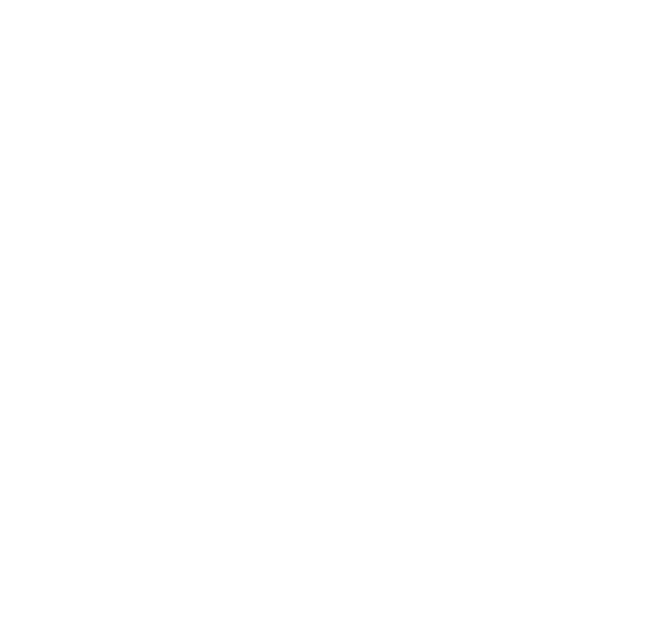
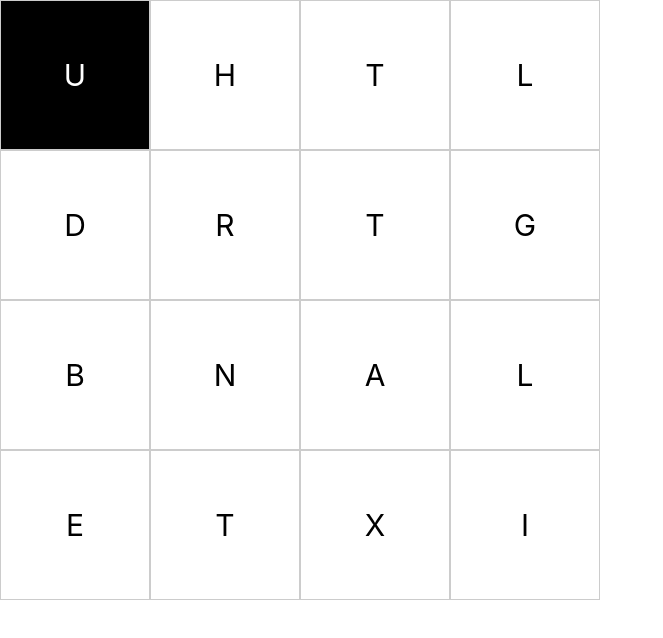
Before and after one commit to julian-leahy/wordwar, a React (Create React App) app: page / in a window 1280 px wide. Shown: the top 638 px of the page, without its empty margins (0-663 px from the left). Built offline with nearby package versions, Linux system fonts and the light colour scheme.

Commit message:
generate random board

```diff
--- a/src/App.js
+++ b/src/App.js
@@ -1,10 +1,11 @@
 import React from 'react';
 import './App.scss';
+import Board from './features/board/Board';
 
 function App() {
   return (
     <div className="App">
-
+      <Board />
     </div>
   );
 }
--- /dev/null
+++ b/src/app/letters.js
@@ -0,0 +1,73 @@
+/** configured like Boogle 🎲 */
+
+const letters = [
+    {
+        tile: ['R', 'I', 'F', 'O', 'B', 'X']
+    },
+    {
+        tile: ['I', 'F', 'E', 'H', 'E', 'Y']
+    },
+    {
+        tile: ['D', 'E', 'N', 'O', 'W', 'S']
+    },
+    {
+        tile: ['U', 'T', 'O', 'K', 'N', 'D']
+    },
+    {
+        tile: ['H', 'M', 'S', 'R', 'A', 'O']
+    },
+    {
+        tile: ['L', 'U', 'P', 'E', 'T', 'S']
+    },
+    {
+        tile: ['A', 'C', 'I', 'T', 'O', 'A']
+    },
+    {
+        tile: ['Y', 'L', 'G', 'K', 'U', 'E']
+    },
+    {
+        tile: ['R', 'B', 'M', 'J', 'O', 'A']
+    },
+    {
+        tile: ['E', 'H', 'I', 'S', 'P', 'N']
+    },
+    {
+        tile: ['V', 'E', 'T', 'I', 'G', 'N']
+    },
+    {
+        tile: ['B', 'A', 'L', 'I', 'Y', 'T']
+    },
+    {
+        tile: ['E', 'Z', 'A', 'V', 'N', 'D']
+    },
+    {
+        tile: ['R', 'A', 'L', 'E', 'S', 'C']
+    },
+    {
+        tile: ['U', 'W', 'I', 'L', 'R', 'G']
+    },
+    {
+        tile: ['P', 'A', 'C', 'E', 'M', 'D']
+    }
+]
+
+/**
+ *
+ * @param {array} a
+ * @returns shuffled array with a random character from each element
+ */
+const shuffleArray = (a) => {
+    const temp = [];
+
+    while (a.length !== 0) {
+        const randomIndex = Math.floor(Math.random() * a.length);
+        temp.push(letters[randomIndex]);
+        letters.splice(randomIndex, 1);
+    }
+
+    const tilesArray = [];
+    temp.forEach(({ tile }) => tilesArray.push(tile[Math.floor(Math.random() * 6)]));
+    return tilesArray;
+}
+
+export const shuffledTiles = shuffleArray(letters)
--- a/src/app/store.js
+++ b/src/app/store.js
@@ -1,8 +1,8 @@
 import { configureStore } from '@reduxjs/toolkit';
-import counterReducer from '../features/counter/counterSlice';
+import boardReducer from '../features/board/boardSlice';
 
 export const store = configureStore({
   reducer: {
-    counter: counterReducer,
+    board: boardReducer
   },
 });
--- /dev/null
+++ b/src/features/board/Board.js
@@ -0,0 +1,20 @@
+import React from 'react';
+import './Board.scss'
+import { useSelector } from 'react-redux';
+import Square from '../square/Square';
+import { selectBoard } from '../board/boardSlice';
+
+function Board() {
+
+    const tiles = useSelector(selectBoard)
+
+    return (
+        <div className='board-wrap'>
+            <div className='board'>
+                {tiles.map((tile, idx) => <Square key={idx} tile={tile} />)}
+            </div>
+        </div>
+    )
+}
+
+export default Board;
--- /dev/null
+++ b/src/features/board/Board.scss
@@ -0,0 +1,7 @@
+@import "./../../partials/vars";
+
+.board {
+    width: $board;
+    display: flex;
+    flex-wrap: wrap;
+}
--- /dev/null
+++ b/src/features/board/boardSlice.js
@@ -0,0 +1,22 @@
+import { createSlice } from "@reduxjs/toolkit";
+import { shuffledTiles } from './../../app/letters';
+
+const initialState = {
+    tiles: shuffledTiles
+}
+
+export const boardSlice = createSlice({
+    name: 'board',
+    initialState,
+    reducers: {
+        setBoard: (state) => {
+            state.tiles = state
+        }
+    }
+})
+
+export const { setBoard } = boardSlice.actions;
+
+export const selectBoard = (state) => state.board.tiles;
+
+export default boardSlice.reducer;
--- /dev/null
+++ b/src/features/square/Square.js
@@ -0,0 +1,13 @@
+import React from 'react';
+import './Square.scss';
+
+function Square({ tile }) {
+
+    return (
+        <div className='square'>
+            {tile}
+        </div>
+    )
+}
+
+export default Square;
--- /dev/null
+++ b/src/features/square/Square.scss
@@ -0,0 +1,26 @@
+@import "./../../partials/vars";
+
+.square {
+    display: flex;
+    justify-content: center;
+    align-items: center;
+    width: $square;
+    height: $square;
+    border: 1px solid #ccc;
+    font-size: 3rem;
+    &:hover {
+        background-color: #000;
+        color: #fff;
+    }
+    &.disabled {
+        background-color: #333;
+        cursor: not-allowed;
+        &:hover {
+            color: #000;
+        }
+    }
+    &.active {
+        background-color: #000;
+        color: yellowgreen;
+    }
+}
--- a/src/index.css
+++ b/src/index.css
@@ -1,13 +1,17 @@
+* {
+  margin: 0;
+  padding: 0;
+  box-sizing: border-box;
+}
+
+html {
+  font-size: 62.5%;
+}
+
 body {
-  margin: 0;
-  font-family: -apple-system, BlinkMacSystemFont, 'Segoe UI', 'Roboto', 'Oxygen',
-    'Ubuntu', 'Cantarell', 'Fira Sans', 'Droid Sans', 'Helvetica Neue',
-    sans-serif;
+  font-size: 1.6rem;
+  font-family: -apple-system, BlinkMacSystemFont, "Segoe UI", "Roboto", "Oxygen", "Ubuntu", "Cantarell", "Fira Sans",
+    "Droid Sans", "Helvetica Neue", sans-serif;
   -webkit-font-smoothing: antialiased;
   -moz-osx-font-smoothing: grayscale;
 }
-
-code {
-  font-family: source-code-pro, Menlo, Monaco, Consolas, 'Courier New',
-    monospace;
-}
--- /dev/null
+++ b/src/partials/_vars.scss
@@ -0,0 +1,2 @@
+$square: 150px;
+$board: $square * 4;
```
